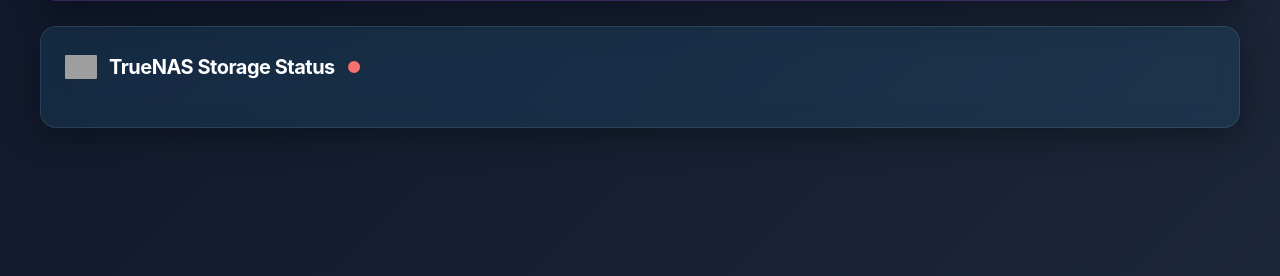
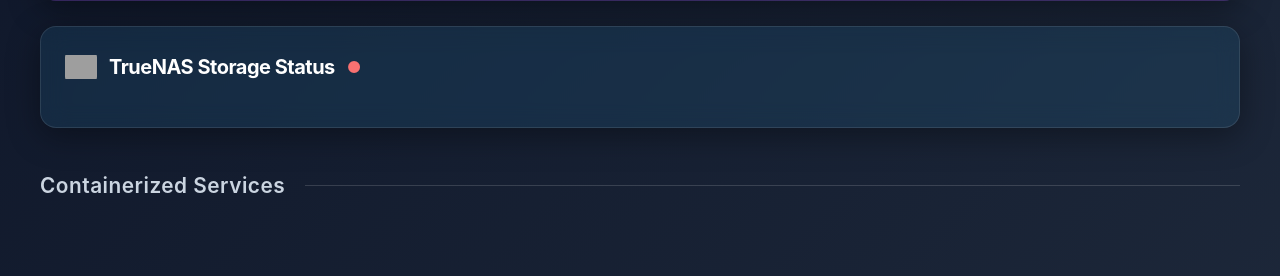
Before and after one commit to TAG-1534/CorePulse, a Flask app: template templates/index.html in a window 1280 px wide. Shown: the part 241-517 px from the top of the page. Run offline with Flask 3, Linux system fonts and the light colour scheme; the template is opened without the code that fills it, so the values that code supplies are empty; grey boxes are pictures that could not be loaded.

Commit message:
Add header for Containerized Services section

```diff
--- a/templates/index.html
+++ b/templates/index.html
@@ -165,6 +165,11 @@
             </div>
         </div>
 
+        <div style="grid-column: 1 / -1; display: flex; align-items: center; margin: 20px 0 5px 0;">
+            <h2 style="margin: 0; font-size: 1.3rem; color: #cbd5e1; font-weight: 600; letter-spacing: 0.5px;">Containerized Services</h2>
+            <div style="height: 1px; background: rgba(255, 255, 255, 0.15); flex-grow: 1; margin-left: 20px;"></div>
+        </div>
+
         {% if groups['Immich']['services'] %}
         <div class="card" style="background: rgba(255, 255, 255, 0.1); border-color: rgba(255, 255, 255, 0.2);">
             <div class="title-area">
```
